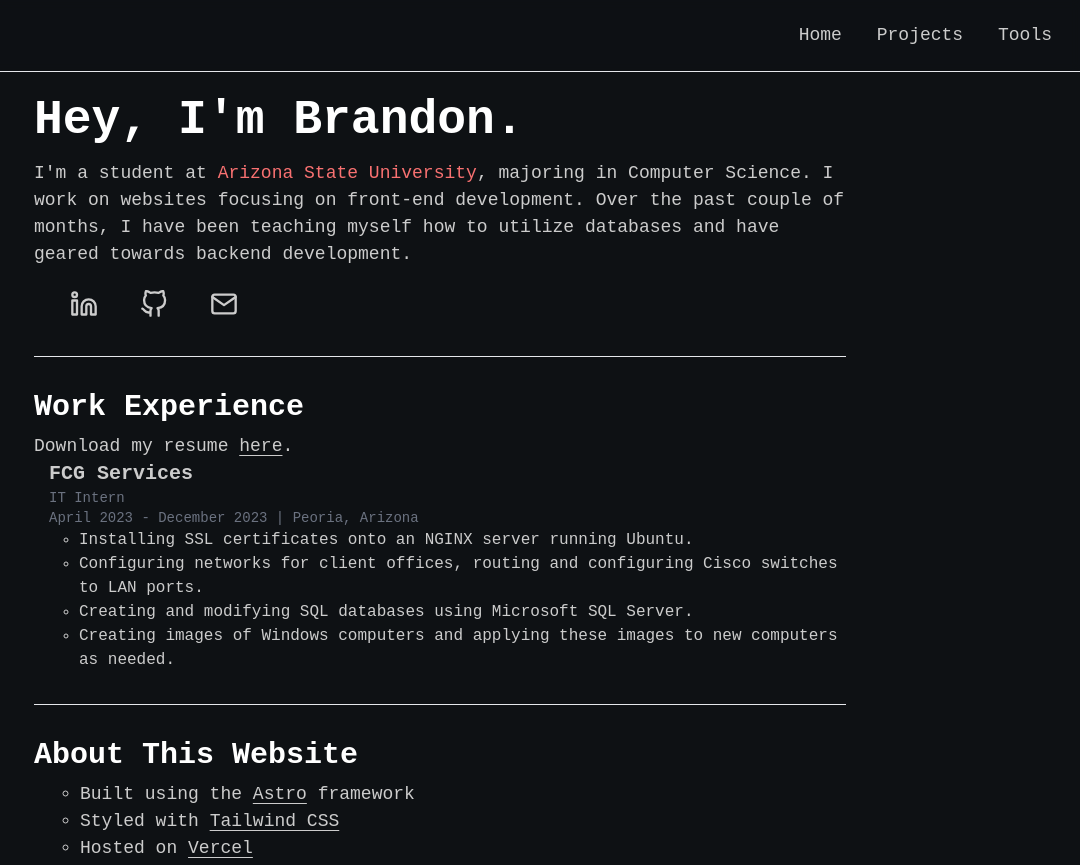
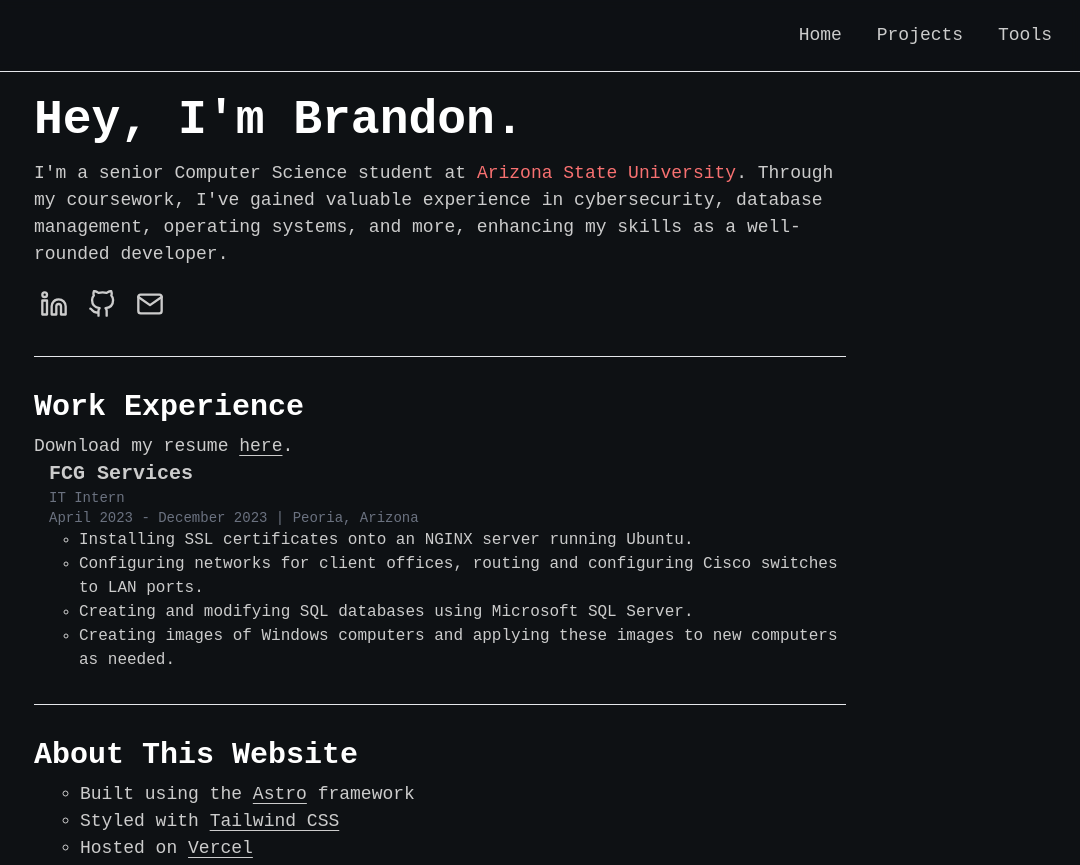
Before and after one commit to rBrandon1/my-portfolio, an Astro site in the folder root/: page / in a window 1280 px wide. Shown: the top 865 px of the page, without its empty margins (200-1280 px from the left). Built offline with nearby package versions, Linux system fonts and the light colour scheme; Astro itself is replaced by a stand-in of ours.

Commit message:
new bio, new bg on tools cards, aligned socials icons

```diff
--- a/root/src/components/Socials.astro
+++ b/root/src/components/Socials.astro
@@ -10,7 +10,7 @@ const { link, alt, src } = Astro.props;
 
 <a href={link} target="_blank" rel="noreferrer">
   <li
-    class="hover:bg-red-500 hover:rounded-md w-[40px] h-[40px] flex items-center justify-center"
+    class="hover:bg-red-500 hover:rounded-md w-[40px] h-[40px] flex items-center justify-center m-0"
   >
     <img alt={alt} src={src} />
   </li>
--- a/root/src/components/ToolsCard.astro
+++ b/root/src/components/ToolsCard.astro
@@ -14,7 +14,7 @@ const {
   link,
   title,
   website,
-  bgColor = "bg-[#ccc]",
+  bgColor = "bg-[#35393B]",
   hover = true,
 } = Astro.props;
 ---
--- a/root/src/pages/index.astro
+++ b/root/src/pages/index.astro
@@ -6,12 +6,13 @@ import MainLayout from "@layouts/MainLayout.astro";
 <MainLayout>
   <h1 slot="title">Hey, I&apos;m Brandon.</h1>
   <div class="[color:#ccc] pt-4 pb-4">
-    I'm a student at <span class="text-red-400">Arizona State University</span>,
-    majoring in Computer Science. I work on websites focusing on front-end
-    development. Over the past couple of months, I have been teaching myself how
-    to utilize databases and have geared towards backend development.
+    I'm a senior Computer Science student at <span class="text-red-400"
+      >Arizona State University</span
+    >. Through my coursework, I've gained valuable experience in cybersecurity,
+    database management, operating systems, and more, enhancing my skills as a
+    well-rounded developer.
   </div>
-  <ul class="flex">
+  <ul class="flex gap-2">
     <Socials
       link="https://www.linkedin.com/in/brandnramirez/"
       alt="linkedin"
```
Also changed, not shown: 2 other files.
